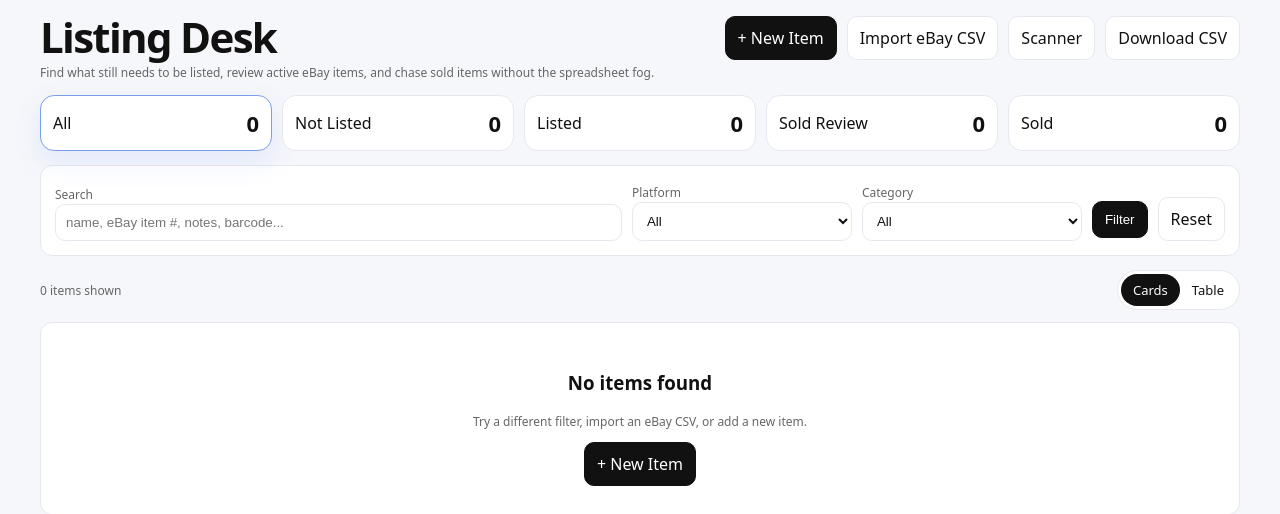
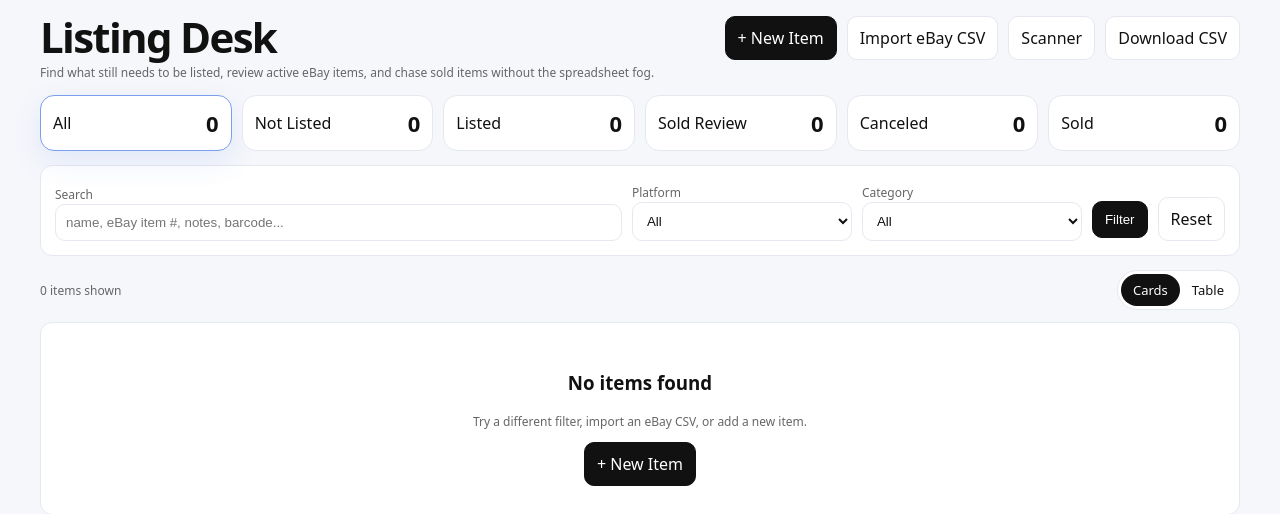
Before and after one commit to xyciasav/ebay-tracker, a Flask app: page / in a window 1280 px wide. Shown: the part 73-587 px from the top of the page. Run offline with Flask 3, Linux system fonts and the light colour scheme; parts of the project's set-up code (start-up, migrations or seed data) failed here and were passed over.

Commit message:
Track canceled eBay orders

```diff
--- a/app.py
+++ b/app.py
@@ -315,7 +315,28 @@ def _append_note_tag(item, tag: str):
 
 
 def _sold_review_expr():
-    return (Item.sold.is_(True)) & (Item.sold_confirmed.is_(False))
+    return (Item.sold.is_(True)) & (Item.sold_confirmed.is_(False)) & (Item.canceled.is_(False))
+
+
+def _is_canceled_order_row(row: dict) -> bool:
+    cancel_words = ("cancel", "cancelled", "canceled")
+    status_words = ("status", "cancel", "refund")
+
+    for key, value in (row or {}).items():
+        key_text = (key or "").strip().lower()
+        value_text = (value or "").strip().lower()
+        if not value_text:
+            continue
+
+        if any(word in key_text for word in status_words):
+            if any(phrase in value_text for phrase in ("not cancel", "not cancelled", "not canceled", "no cancel")):
+                continue
+            if any(word in value_text for word in cancel_words):
+                return True
+            if "cancel" in key_text and value_text not in {"no", "n", "false", "0", "--"}:
+                return True
+
+    return False
 
 
 def _safe_return_url(value: str):
@@ -428,6 +449,8 @@ def create_app():
                 _sqlite_add_column("items", "barcode", "VARCHAR(64)")
             if not _sqlite_column_exists("items", "sold_confirmed"):
                 _sqlite_add_column("items", "sold_confirmed", "BOOLEAN DEFAULT 0 NOT NULL")
+            if not _sqlite_column_exists("items", "canceled"):
+                _sqlite_add_column("items", "canceled", "BOOLEAN DEFAULT 0 NOT NULL")
             if not _sqlite_column_exists("items", "ebay_item_number"):
                 _sqlite_add_column("items", "ebay_item_number", "VARCHAR(32)")
             if not _sqlite_column_exists("items", "ebay_order_number"):
@@ -549,6 +572,7 @@ def create_app():
             "ebay_fee",
             "sold",
             "sold_confirmed",
+            "canceled",
             "date_listed",
             "date_sold",
             "notes",
@@ -584,6 +608,7 @@ def create_app():
                 it.ebay_fee if it.ebay_fee is not None else "",
                 "Y" if getattr(it, "sold", False) else "N",
                 "Y" if getattr(it, "sold_confirmed", False) else "N",
+                "Y" if getattr(it, "canceled", False) else "N",
                 it.date_listed.isoformat() if it.date_listed else "",
                 it.date_sold.isoformat() if it.date_sold else "",
                 (it.notes or "").replace("\r", " ").replace("\n", " ").strip(),
@@ -687,6 +712,7 @@ def create_app():
                 custom_sku = (r.get("Custom Label") or "").strip()
                 order_number = (r.get("Order Number") or "").strip()
                 quantity = parse_int(r.get("Quantity")) or 1
+                is_canceled_order = _is_canceled_order_row(r)
             else:
                 title = (r.get("Title") or "").strip()
                 ebay_item_number = (r.get("Item number") or "").strip()
@@ -695,6 +721,7 @@ def create_app():
                 custom_sku = (r.get("Custom label (SKU)") or "").strip()
                 order_number = ""
                 quantity = parse_int(r.get("Available quantity")) or 1
+                is_canceled_order = False
 
             if not title:
                 continue
@@ -732,12 +759,13 @@ def create_app():
                 "ebay_item_number": ebay_item_number,
                 "order_number": order_number,
                 "quantity": quantity,
+                "is_canceled_order": is_canceled_order,
                 "flagged": flagged,
                 "best_match_id": best[0] if best else None,
                 "best_match_title": best[1] if best else None,
                 "best_score": round(best_score, 3),
                 "match_reason": match_reason,
-                "default_action": "update" if flagged else "create",
+                "default_action": "update" if flagged else ("skip" if is_canceled_order else "create"),
             })
 
         if not rows:
@@ -817,6 +845,7 @@ def create_app():
                 ebay_item_number = (r.get("Item Number") or "").strip()
                 order_number = (r.get("Order Number") or "").strip()
                 custom_sku = (r.get("Custom Label") or "").strip()
+                is_canceled_order = _is_canceled_order_row(r)
                 price = parse_float(r.get("Sold For")) or 0.0
                 buyer_shipping_paid = parse_float(r.get("Shipping And Handling")) or 0.0
                 total_price = parse_float(r.get("Total Price"))
@@ -837,6 +866,7 @@ def create_app():
                 ebay_item_number = (r.get("Item number") or "").strip()
                 order_number = ""
                 custom_sku = (r.get("Custom label (SKU)") or "").strip()
+                is_canceled_order = False
                 price = parse_float(r.get("Current price")) or parse_float(r.get("Start price")) or 0.0
                 buyer_paid_amount = None
                 buyer_shipping_paid = None
@@ -856,6 +886,10 @@ def create_app():
                 skipped += 1
                 continue
 
+            if report_kind == "orders" and is_canceled_order and decision == "create":
+                skipped += 1
+                continue
+
             if decision == "update":
                 match_id = request.form.get(f"matchid_{i}")
                 item = Item.query.get(int(match_id)) if match_id else None
@@ -872,6 +906,7 @@ def create_app():
             if decision == "create":
                 item.item_name = title
                 item.platform = "eBay"
+                item.canceled = False
                 if price:
                     item.sale_price = price
                 if date_listed:
@@ -899,23 +934,41 @@ def create_app():
                 changed = _set_if_missing(item, "ebay_condition", condition) or changed
 
             if report_kind == "orders":
-                if not item.sold:
+                if is_canceled_order:
+                    if item.sold or item.sold_confirmed or not item.canceled:
+                        changed = True
+                    item.sold = False
+                    item.sold_confirmed = False
+                    item.canceled = True
+                    changed = _set_if_missing(item, "ebay_order_number", order_number) or changed
+                    if changed:
+                        _append_note_tag(item, f"eBayCanceledOrder:{order_number}")
+                elif not item.sold:
                     item.sold = True
+                    item.canceled = False
                     changed = True
-                changed = _set_if_missing(item, "date_sold", sale_date) or changed
-                changed = _set_if_missing(item, "buyer_paid_amount", buyer_paid_amount) or changed
-                changed = _set_if_missing(item, "ebay_order_number", order_number) or changed
-                if changed and item.sold_confirmed:
-                    item.sold_confirmed = False
-                if changed:
-                    _append_note_tag(item, f"eBayOrder:{order_number}")
-                    _append_note_tag(item, f"eBaySoldFor:{price:.2f}")
-                    _append_note_tag(item, f"eBayBuyerShippingPaid:{buyer_shipping_paid:.2f}")
-                    _append_note_tag(item, f"eBayCollectedTax:{ebay_collected_tax:.2f}")
-                    if ebay_collected_charges:
-                        _append_note_tag(item, f"eBayCollectedCharges:{ebay_collected_charges:.2f}")
+                elif item.canceled:
+                    item.canceled = False
+                    changed = True
+
+                if not is_canceled_order:
+                    changed = _set_if_missing(item, "date_sold", sale_date) or changed
+                    changed = _set_if_missing(item, "buyer_paid_amount", buyer_paid_amount) or changed
+                    changed = _set_if_missing(item, "ebay_order_number", order_number) or changed
+                    if changed and item.sold_confirmed:
+                        item.sold_confirmed = False
+                    if changed:
+                        _append_note_tag(item, f"eBayOrder:{order_number}")
+                        _append_note_tag(item, f"eBaySoldFor:{price:.2f}")
+                        _append_note_tag(item, f"eBayBuyerShippingPaid:{buyer_shipping_paid:.2f}")
+                        _append_note_tag(item, f"eBayCollectedTax:{ebay_collected_tax:.2f}")
+                        if ebay_collected_charges:
+                            _append_note_tag(item, f"eBayCollectedCharges:{ebay_collected_charges:.2f}")
             else:
                 item.sold = False if item.sold is None else item.sold
+                if item.canceled:
+                    item.canceled = False
+                    changed = True
 
             if decision == "update":
                 if changed:
@@ -1075,6 +1128,7 @@ def create_app():
                     item.sale_price = price
                 if date_listed:
                     item.date_listed = date_listed
+                item.canceled = False
 
                 # tuck custom SKU into notes (so you have it even before you add a real column)
                 if sku_raw:
@@ -1092,6 +1146,7 @@ def create_app():
                 sale_price=price if price else None,
                 date_listed=date_listed or None,
                 sold=False,  # adjust if your model uses boolean, etc.
+                canceled=False,
             )
 
             if sku_raw:
@@ -1132,13 +1187,15 @@ def create_app():
         )
 
         if status_filter == "sold":
-            query = query.filter(Item.sold.is_(True), Item.sold_confirmed.is_(True))
+            query = query.filter(Item.sold.is_(True), Item.sold_confirmed.is_(True), Item.canceled.is_(False))
         elif status_filter == "sold_review":
             query = query.filter(_sold_review_expr())
         elif status_filter == "not_listed":
-            query = query.filter(Item.sold.is_(False)).filter(~listed_expr)
+            query = query.filter(Item.sold.is_(False), Item.canceled.is_(False)).filter(~listed_expr)
         elif status_filter == "listed":
-            query = query.filter(Item.sold.is_(False)).filter(listed_expr)
+            query = query.filter(Item.sold.is_(False), Item.canceled.is_(False)).filter(listed_expr)
+        elif status_filter == "canceled":
+            query = query.filter(Item.canceled.is_(True))
         else:
             status_filter = "all"
 
@@ -1173,10 +1230,11 @@ def create_app():
         source_locations = get_distinct_values(Item, Item.source_location)
         status_counts = {
             "all": Item.query.count(),
-            "not_listed": Item.query.filter(Item.sold.is_(False)).filter(~listed_expr).count(),
-            "listed": Item.query.filter(Item.sold.is_(False)).filter(listed_expr).count(),
+            "not_listed": Item.query.filter(Item.sold.is_(False), Item.canceled.is_(False)).filter(~listed_expr).count(),
+            "listed": Item.query.filter(Item.sold.is_(False), Item.canceled.is_(False)).filter(listed_expr).count(),
             "sold_review": Item.query.filter(_sold_review_expr()).count(),
-            "sold": Item.query.filter(Item.sold.is_(True), Item.sold_confirmed.is_(True)).count(),
+            "sold": Item.query.filter(Item.sold.is_(True), Item.sold_confirmed.is_(True), Item.canceled.is_(False)).count(),
+            "canceled": Item.query.filter(Item.canceled.is_(True)).count(),
         }
 
         return render_template(
@@ -1260,7 +1318,7 @@ def create_app():
 
         category_col = func.coalesce(Item.category, "Uncategorized")
         source_col = func.coalesce(Item.source_location, "Unknown")
-        confirmed_sold_expr = (Item.sold.is_(True)) & (Item.sold_confirmed.is_(True))
+        confirmed_sold_expr = (Item.sold.is_(True)) & (Item.sold_confirmed.is_(True)) & (Item.canceled.is_(False))
 
         total_items = Item.query.count()
 
@@ -1292,13 +1350,13 @@ def create_app():
 
         # By Category (existing)
         sold_count_all = func.sum(case((confirmed_sold_expr, 1), else_=0))
-        unsold_count = func.sum(case((Item.sold.is_(False), 1), else_=0))
+        unsold_count = func.sum(case(((Item.sold.is_(False)) & (Item.canceled.is_(False)), 1), else_=0))
         total_count = func.count(Item.sku)
 
         avg_days_listed_unsold = func.avg(
             case(
                 (
-                    (Item.sold.is_(False)) & (Item.date_listed.isnot(None)),
+                    (Item.sold.is_(False)) & (Item.canceled.is_(False)) & (Item.date_listed.isnot(None)),
                     func.julianday(func.current_date()) - func.julianday(Item.date_listed),
                 ),
                 else_=None,
@@ -1373,7 +1431,7 @@ def create_app():
 
         # By Source Location (NEW)
         sold_count_src = func.sum(case((confirmed_sold_expr, 1), else_=0))
-        unsold_count_src = func.sum(case((Item.sold.is_(False), 1), else_=0))
+        unsold_count_src = func.sum(case(((Item.sold.is_(False)) & (Item.canceled.is_(False)), 1), else_=0))
         total_count_src = func.count(Item.sku)
 
         sold_profit_src = func.coalesce(func.sum(case((confirmed_sold_expr, profit_expr), else_=0.0)), 0.0)
@@ -1383,7 +1441,7 @@ def create_app():
         avg_days_listed_unsold_src = func.avg(
             case(
                 (
-                    (Item.sold.is_(False)) & (Item.date_listed.isnot(None)),
+                    (Item.sold.is_(False)) & (Item.canceled.is_(False)) & (Item.date_listed.isnot(None)),
                     func.julianday(func.current_date()) - func.julianday(Item.date_listed),
                 ),
                 else_=None,
@@ -1392,7 +1450,7 @@ def create_app():
 
         avg_cog_unsold_src = func.avg(
             case(
-                ((Item.sold.is_(False)) & (Item.cog.isnot(None)), Item.cog),
+                ((Item.sold.is_(False)) & (Item.canceled.is_(False)) & (Item.cog.isnot(None)), Item.cog),
                 else_=None,
             )
         )
@@ -1696,6 +1754,7 @@ def create_app():
         return_to = _safe_return_url(request.form.get("return_to"))
         item.sold = True
         item.sold_confirmed = True
+        item.canceled = False
         db.session.commit()
         flash(f"Confirmed SKU #{item.sku} as sold.", "success")
         return redirect(return_to)
@@ -1727,8 +1786,14 @@ def create_app():
             item.date_listed = parse_date(request.form.get("date_listed"))
             item.date_sold = parse_date(request.form.get("date_sold"))
             item.sold = (request.form.get("sold") == "Y")
-            if not item.sold:
+            item.canceled = (request.form.get("canceled") == "Y")
+            if item.canceled:
+                item.sold = False
                 item.sold_confirmed = False
+            elif not item.sold:
+                item.sold_confirmed = False
+            else:
+                item.canceled = False
 
             if not item.item_name:
                 flash("Item Name is required.", "error")
--- a/models.py
+++ b/models.py
@@ -41,6 +41,7 @@ class Item(db.Model):
     date_sold = db.Column(db.Date, nullable=True)
     sold = db.Column(db.Boolean, default=False, nullable=False)
     sold_confirmed = db.Column(db.Boolean, default=False, nullable=False)
+    canceled = db.Column(db.Boolean, default=False, nullable=False)
 
     created_at = db.Column(db.DateTime, default=datetime.utcnow, nullable=False)
     updated_at = db.Column(db.DateTime, default=datetime.utcnow, onupdate=datetime.utcnow, nullable=False)
--- a/templates/base.html
+++ b/templates/base.html
@@ -173,6 +173,7 @@
     .pill.listed { border-color: color-mix(in srgb, var(--accent) 45%, var(--border)); color: var(--accent); }
     .pill.not-listed { border-color: color-mix(in srgb, var(--warning) 55%, var(--border)); color: var(--warning); }
     .pill.review { border-color: color-mix(in srgb, var(--warning) 70%, var(--border)); color: var(--warning); font-weight:700; }
+    .pill.canceled { border-color: color-mix(in srgb, var(--danger) 60%, var(--border)); color: var(--danger); font-weight:700; }
 
     .page-hero{
       display:flex;
@@ -264,9 +265,11 @@
       border:1px solid var(--border);
       border-radius:16px;
       overflow:hidden;
+      contain:layout paint;
       display:flex;
       flex-direction:column;
       min-height:100%;
+      min-width:0;
       transition: transform .12s ease, box-shadow .12s ease, border-color .12s ease;
     }
     .item-card:hover{
@@ -277,6 +280,10 @@
     .item-photo{
       height:190px;
       flex:0 0 190px;
+      width:100%;
+      max-width:100%;
+      min-width:0;
+      aspect-ratio:4 / 3;
       position:relative;
       background:var(--soft);
       display:flex;
@@ -292,6 +299,8 @@
       inset:0;
       width:100%;
       height:100%;
+      max-width:100%;
+      max-height:100%;
       object-fit:cover;
       display:block;
     }
@@ -301,6 +310,8 @@
       flex-direction:column;
       gap:10px;
       flex:1;
+      min-width:0;
+      overflow:hidden;
     }
     .item-card-top{
       display:flex;
@@ -312,6 +323,7 @@
       margin:0;
       font-size:16px;
       line-height:1.25;
+      overflow-wrap:anywhere;
     }
     .item-card h3 a{
       color:var(--text);
@@ -329,6 +341,9 @@
       font-size:12px;
       color:var(--muted);
       background:var(--pillBg);
+      max-width:100%;
+      overflow:hidden;
+      text-overflow:ellipsis;
     }
     .checklist{
       display:grid;
@@ -356,6 +371,7 @@
     .card-actions{
       display:flex;
       gap:8px;
+      flex-wrap:wrap;
       margin-top:auto;
     }
     .item-page-actions{
--- a/templates/index.html
+++ b/templates/index.html
@@ -27,6 +27,9 @@
   </a>
   <a class="status-tab {% if status_filter == 'sold_review' %}active{% endif %}" href="{{ url_for('index', status='sold_review', view=view_mode, q=q, platform=platform_filter, category=category_filter) }}">
     <span>Sold Review</span><b>{{ status_counts.sold_review }}</b>
+  </a>
+  <a class="status-tab {% if status_filter == 'canceled' %}active{% endif %}" href="{{ url_for('index', status='canceled', view=view_mode, q=q, platform=platform_filter, category=category_filter) }}">
+    <span>Canceled</span><b>{{ status_counts.canceled }}</b>
   </a>
   <a class="status-tab {% if status_filter == 'sold' %}active{% endif %}" href="{{ url_for('index', status='sold', view=view_mode, q=q, platform=platform_filter, category=category_filter) }}">
     <span>Sold</span><b>{{ status_counts.sold }}</b>
@@ -93,8 +96,8 @@
       <tbody>
         {% for item in items %}
           {% set is_listed = item.ebay_item_number %}
-          {% set ebay_url = 'https://www.ebay.com/itm/' ~ item.ebay_item_number if item.ebay_item_number and not item.sold else '' %}
-          {% set needs_sold_review = item.sold and not item.sold_confirmed %}
+          {% set ebay_url = 'https://www.ebay.com/itm/' ~ item.ebay_item_number if item.ebay_item_number and not item.sold and not item.canceled else '' %}
+          {% set needs_sold_review = item.sold and not item.sold_confirmed and not item.canceled %}
           <tr>
             <td>{{ item.sku }}</td>
             <td>
@@ -102,7 +105,9 @@
               {% if item.source_location %}<div class="small">{{ item.source_location }}</div>{% endif %}
             </td>
             <td>
-              {% if needs_sold_review %}
+              {% if item.canceled %}
+                <span class="pill canceled">Canceled</span>
+              {% elif needs_sold_review %}
                 <span class="pill review">Sold Review</span>
               {% elif item.sold %}
                 <span class="pill sold">Sold</span>
@@ -136,8 +141,8 @@
   <div class="inventory-grid">
     {% for item in items %}
       {% set is_listed = item.ebay_item_number %}
-      {% set ebay_url = 'https://www.ebay.com/itm/' ~ item.ebay_item_number if item.ebay_item_number and not item.sold else '' %}
-      {% set needs_sold_review = item.sold and not item.sold_confirmed %}
+      {% set ebay_url = 'https://www.ebay.com/itm/' ~ item.ebay_item_number if item.ebay_item_number and not item.sold and not item.canceled else '' %}
+      {% set needs_sold_review = item.sold and not item.sold_confirmed and not item.canceled %}
       {% set image = item.images[0] if item.images else none %}
       <article class="item-card">
         <a class="item-photo" href="{{ url_for('item_detail', sku=item.sku, return_to=current_url) }}">
@@ -151,7 +156,9 @@
         <div class="item-card-body">
           <div class="item-card-top">
             <span class="small">SKU {{ item.sku }}</span>
-            {% if needs_sold_review %}
+            {% if item.canceled %}
+              <span class="pill canceled">Canceled</span>
+            {% elif needs_sold_review %}
               <span class="pill review">Sold Review</span>
             {% elif item.sold %}
               <span class="pill sold">Sold</span>
```
Also changed, not shown: templates/import_ebay.html (+6 -3 lines), templates/item_detail.html (+9 -3 lines), templates/item_edit.html (+8 -1 lines).
